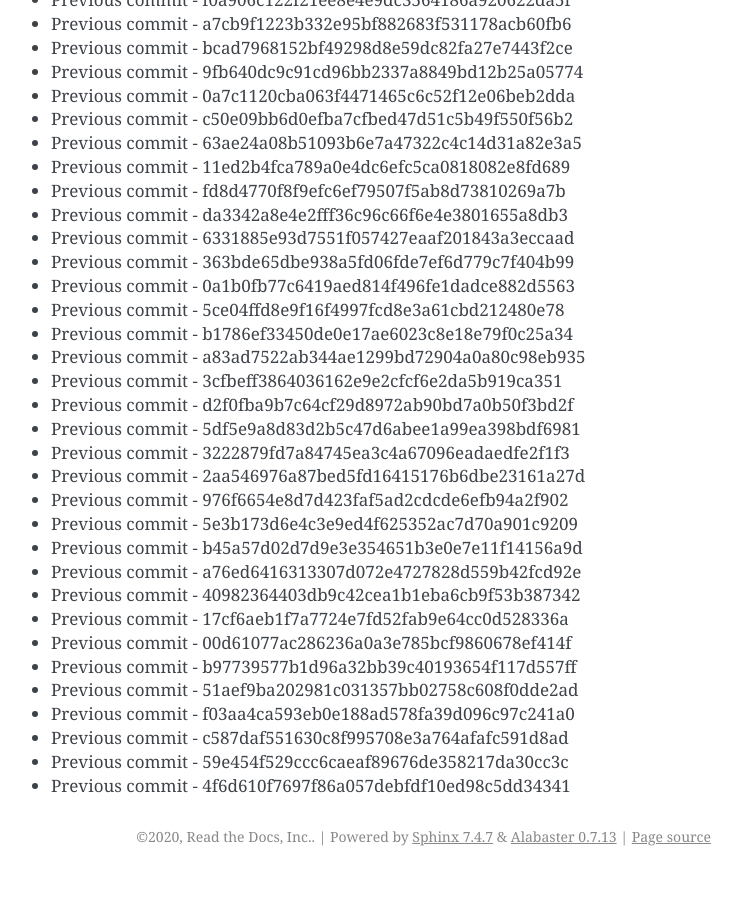
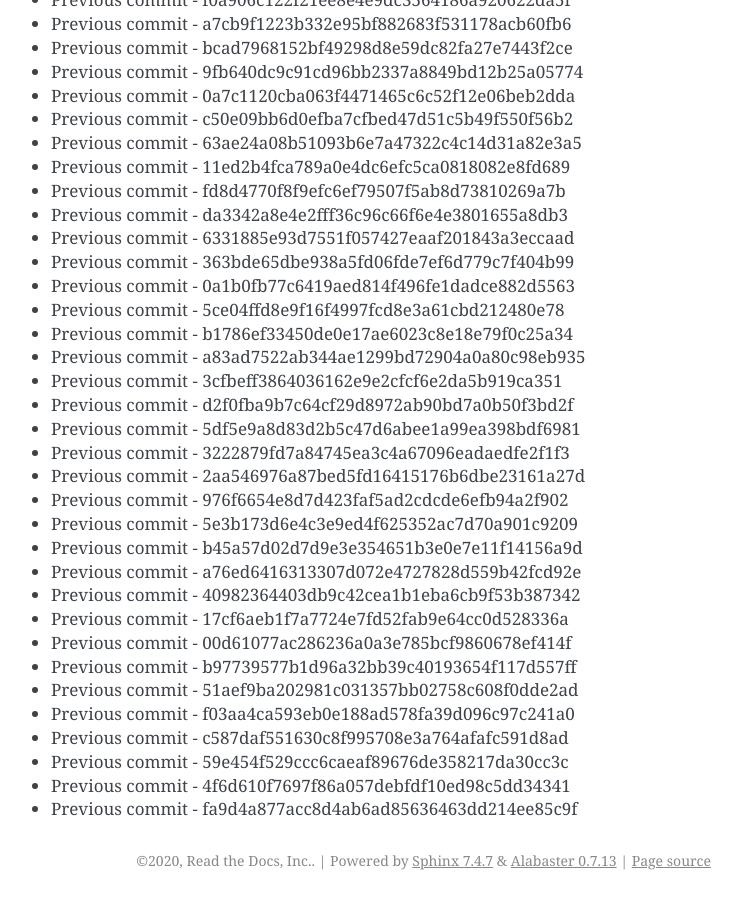
Before and after one commit to readthedocs/rtd-git-stresstest, a Sphinx documentation site: the page built from docs/updates.rst, in a window 1280 px wide and 900 px high, scrolled down 105409 px. Shown: the whole window, without its empty margins (399-1141 px from the left). Built offline with Sphinx 7.4.7, drawn with Linux system fonts in a browser that asks for light colours; before the commit the page ends 106285 px from its top, so only the background shows below that.

Commit message:
Generating commit from previous: fa9d4a877acc8d4ab6ad85636463dd214ee85c9f

```diff
--- a/docs/updates.rst
+++ b/docs/updates.rst
@@ -4461,3 +4461,4 @@ It can be tested for any performance characteristics.
 * Previous commit - c587daf551630c8f995708e3a764afafc591d8ad
 * Previous commit - 59e454f529ccc6caeaf89676de358217da30cc3c
 * Previous commit - 4f6d610f7697f86a057debfdf10ed98c5dd34341
+* Previous commit - fa9d4a877acc8d4ab6ad85636463dd214ee85c9f
```
